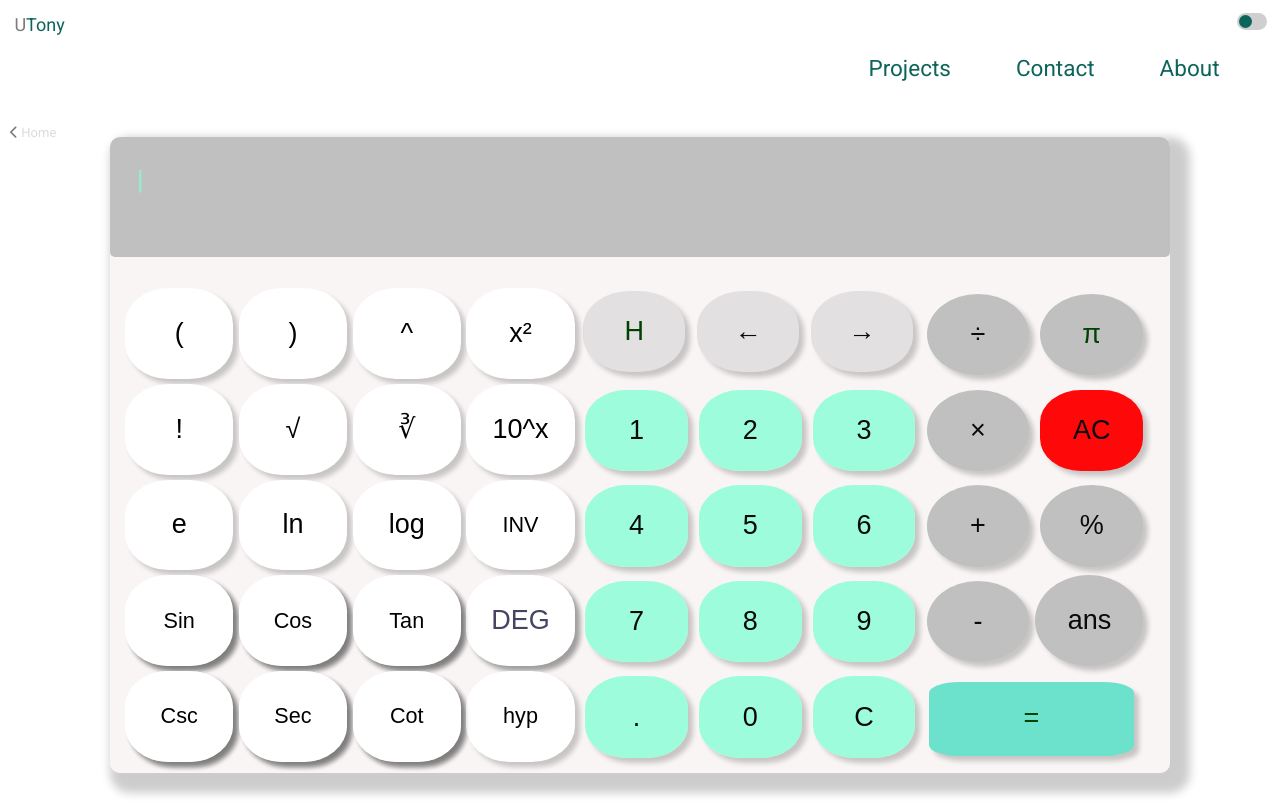
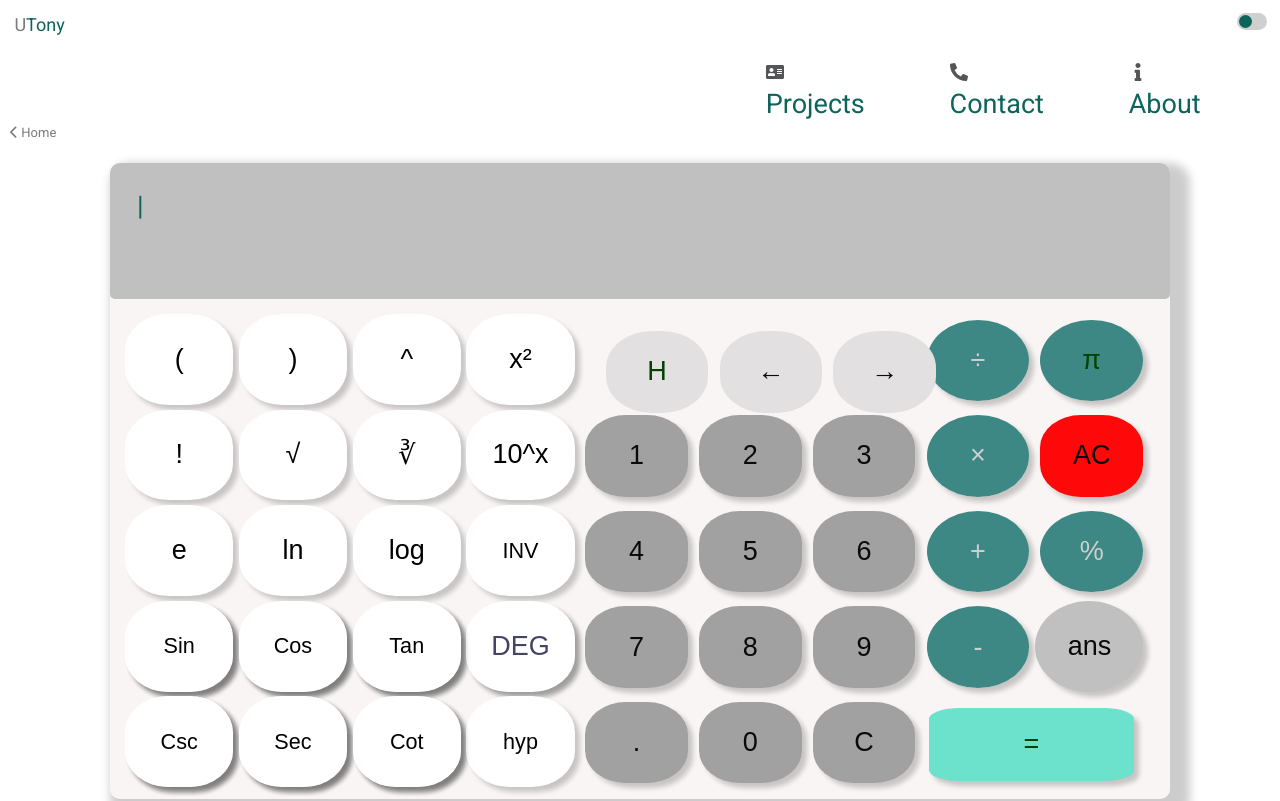
Before and after one commit to UtonyDev/utony-portfolio, a React (Vite) app: page /utonycalc in a window 1280 px wide. Shown: the top 801 px of the page. Built offline with nearby package versions, Linux system fonts and the light colour scheme.

Commit message:
Implementing standard WCAG AA & AAA colors to the UI

```diff
--- a/src/App.css
+++ b/src/App.css
@@ -2,7 +2,7 @@
 
 body {
 font-family: "Roboto", sans-serif;
-font-weight: 550;
+font-weight: 500;
 margin: 0;
 padding: 0;
 box-sizing: border-box;
@@ -65,6 +65,16 @@ body[data-theme = 'dark'] {
    font-size: 1.5rem !important;
 }
 
+svg {
+   stroke: var(--iconclr);
+   fill: var(--iconclr);
+   stroke-width: 0;
+   height: 1em;
+   width: 1em;
+   margin-right: 1.5%;
+   font-weight: 100 !important;
+}
+
 /* for  standard mobile devices 420px down */
 .headr {
     display: flex;
@@ -75,7 +85,7 @@ body[data-theme = 'dark'] {
     height: 50.78px;
     padding: 0;
     margin: 0;
-    z-index: 10000 !important;
+    z-index: 100 !important;
     background-color: var(--topbackclr);
   }
 
@@ -116,6 +126,7 @@ body[data-theme = 'dark'] {
 
 #icn {
    padding: 0.8em;
+   z-index: 300 ;
 }
 .icon-style {
    color: aquamarine !important;
@@ -135,12 +146,11 @@ body[data-theme = 'dark'] {
    height: 100vh;
    background-color: var(--menuBar);
    transition: right 1s;
-   z-index: 1000;
+   z-index: 200;
    padding-inline: 1rem;
-
 }
 .lnk {
-   font-size: 1.25em !important;
+   font-size: 1.5em !important;
 }
 .menupc {
    background-color: var(--white) !important;
@@ -168,11 +178,6 @@ body[data-theme = 'dark'] {
    max-height: fit-content !important;
    transition: max-height .5s ease-in;
 }
-.more {
-   color: var(--TxtFontXClr) !important;
-   font-size: .8em !important;
-   cursor: pointer;
-}
 #chev {
    font-size: 0.8em !important;
    cursor: pointer;
@@ -181,14 +186,14 @@ body[data-theme = 'dark'] {
    display: none;
 }
 .more {
-   color: var(--TxtFontXClr);
-   font-size: 0.8rem;
+   color: var(--grey) !important;
+   font-size: 1em;
 }
 .morecon a:hover hr {
-   color: var(--aquamFont) !important;
+   color: var(--svgBackClr) !important;
 }
  hr:hover {
-   color: var(--aquamFont) !important;
+   color: var(--svgBackClr) !important;
  }
     /* end of menu styles */
 
--- a/src/Components/header.jsx
+++ b/src/Components/header.jsx
@@ -1,7 +1,7 @@
 import { useState, useEffect } from 'react';
 import { useLocation } from 'react-router-dom';
 import { Link } from 'react-router-dom';
-import { FaBars, FaChevronDown, FaChevronUp} from 'react-icons/fa';
+import { FaProjectDiagram, FaPhoneAlt, FaInfo, FaAddressCard } from 'react-icons/fa';
 
 import Togicon from './tog-icon/togicon';
 
@@ -140,11 +140,9 @@ function Header({ nameAnimation, nmeAnima }) {
 
 <div id='menu' className="menurev menupc hide">
 
-
-    <img src="/utlogopic.jpeg" alt="UTony Dev" className="propic" />
-
   <div className="dropdown" onMouseEnter={handleMouseEnter1} onMouseLeave={handleMouseLeave1} >
     <a className="lnk" >
+      <FaAddressCard/>
        Projects <i className="fa-solid fa-chevron-down" id="chev"></i>
     </a>
     <div className={`morecon ${
@@ -158,6 +156,7 @@ function Header({ nameAnimation, nmeAnima }) {
 
   <div className="dropdown" onMouseEnter={handleMouseEnter2} onMouseLeave={handleMouseLeave2}>
     <a className="lnk" >
+      <FaPhoneAlt/>
        Contact <i className="fa-solid fa-chevron-down" id="chev"></i>
     </a>
     <div className={`morecon  ${
@@ -186,6 +185,7 @@ function Header({ nameAnimation, nmeAnima }) {
   </div>
 
   <Link href="jump" className="lnk">
+  <FaInfo/>
      About
   </Link>
   {/* Remove empty div if not needed */}
--- a/src/Pages/utonycalc/utonycalc.css
+++ b/src/Pages/utonycalc/utonycalc.css
@@ -1,12 +1,15 @@
 * {
     font-family: "Roboto" sans-serif;
     font-size: large;
-    color: rgba(0, 0, 1, 1);
   }
+
   [data-theme = 'light'] {
     --svgBackClr: aliceblue;
     --topbackclr: #ffffff;
     --white:  #ffffff;
+    --grey: #7A7A7A;
+    --aquamFont: #0C645B;
+    --iconclr: #535557;
     --bxShadowblr: rgba(0, 0, 1, 0);
     --butnTxtclr: #C0C0C0;
  }
@@ -21,8 +24,6 @@
  }
 
   /* Default Styles for mobile devices */
-
-
   .calcparent {
     background-color: var(--topbackclr);
     height: 110vh;
@@ -31,7 +32,7 @@
 
   .back {
     padding-left: 10px !important;
-    color: gainsboro;
+    color: var(--grey);
     text-decoration: solid;
     font-size: .9rem !important;
     position: relative;
@@ -80,13 +81,12 @@
   }
 
   .entered-expression {
-    color: #7fffd4;
+    color: var(--aquamFont);
   }
   .precise-result {
     color: #e2e0e0 !important;
     background-color: transparent;
   }
-
 
     .cont {
       position: relative;
@@ -102,6 +102,7 @@
       z-index: 10;
       background-color:var(--white);
       transition: all .5s ease;
+      margin: 2%;
     }
     .fullCont {
       position: relative;
@@ -117,19 +118,20 @@
       z-index: 10;
       background-color:var(--white);
       transition: all 1s ease;
+      margin: 1%;
     }
      .virtualInputField {
     position: absolute;
     top: 0 !important;
     width: 100% !important;
-    height: 15vh;
+    height: 17vh;
     padding: 0;
     background-color: #C0C0C0;
     border-radius: 5px;
     }
     .enteredExpression {
       font-size: 150%;
-      color: rgba(127, 255, 212, 0.8);
+      color: var(--aquamFont);
     }
     .preciseResult {
       font-size: 150%;
@@ -148,40 +150,58 @@
       visibility: hidden;
     }
     button {
-      background-color: rgba(127, 255, 212, 1);
       border: none;
       box-shadow: 2.5px 2.5px 2.5px rgba(0, 0, 1, 0.2);
-      margin-top: 2.5%;
+      margin-top: 0;
       font-size: 1.5em;
+      font-weight:500 !important;
       color: #0a0a0a;
     }
     .butns {
       border-radius: 40%;
       width: 92.5%;
       height: 92.5%;
-      background-color: rgba(127, 255, 212, 0.75);
+      background-color: #A1A1A1;
+      color: #0a0a0a;
     }
     .butnc {
       border-radius: 50% !important;
       width: 95%;
       height: 95%;
-      background-color:#C0C0C0;
+      background-color: rgba(42, 125, 120, 0.9);
+      color: #CFCFCF;
     }
+    .butnHid {
+      display: none;
+      transition: all .5s ease;
+    }
+    .butnShow {
+      display: block;
+      margin: 1% !important;
+      background-color: #ffffff;
+      color: var(--butnTxtclr);
+      border-radius: 30%;
+      transition: all .5s ease;
+      box-shadow: none !important;
+    }
+
     .inputField {
       grid-area: 1/1/2/5;
     }
 
     .topKeys {
-      background-color:#e2e0e0 ;
+      background-color: #ffffff;
       border-radius: 60%;
-      width: 80% !important;
-      height: 75% !important;
-      margin: 12.25%;
+      width: 50% !important;
+      height: 50% !important;
+      margin: 0 !important;
+      padding: 0 !important;
+      box-shadow: none !important;
+      position: relative;
+      top: 30% !important;
+      left: 20%;
     }
 
-    .butnPie {
-
-    }
     .shiftLeft {
       grid-area: 2/2/3/3;
     }
@@ -190,7 +210,6 @@
     }
     .chevDown {
       grid-area: 2/4/3/5;
-
       z-index: 1;
       transition: all .5s ease;
     }
@@ -200,7 +219,6 @@
       border-radius: 50% !important;
       width: 95%;
       height: 95%;
-      background-color:#C0C0C0 ;
     }
 
     .overlayChev {
@@ -217,7 +235,7 @@
     }
 
     .butnEqual {
-      background-color: rgb(162, 253, 253);
+      background-color: #a2fdfd;
       color: rgb(1, 66, 1);
     }
 
@@ -358,18 +376,6 @@
       font-size: 1.2em !important;
     }
 
-    .butnHid {
-      display: none;
-      transition: all .5s ease;
-    }
-    .butnShow {
-      display: block;
-      margin: 1% !important;
-      background-color: var(--topbackclr);
-      color: var(--butnTxtclr);
-      border-radius: 30%;
-      transition: all .5s ease;
-    }
 
     .RadHide {
       color: purple;
```
